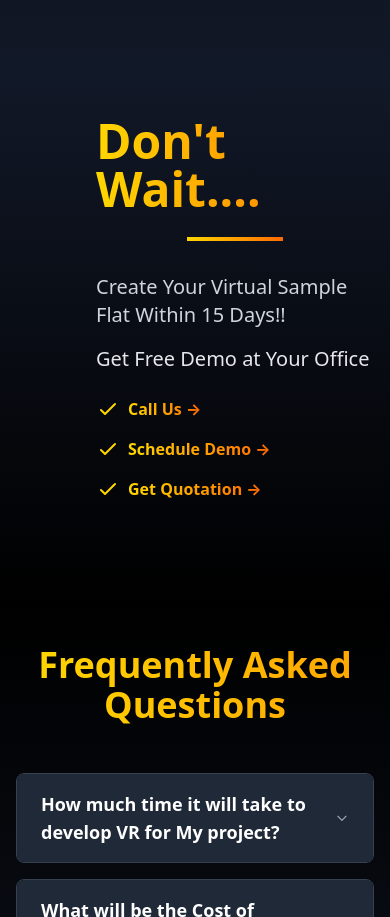
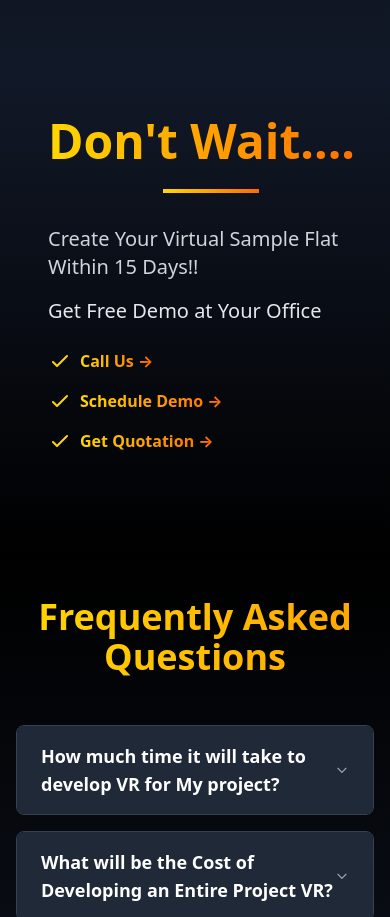
Before and after one commit to ssalvi23/NestVerse, a plain HTML site: page index.html in a window 390 px wide. Shown: the part 3290-4207 px from the top of the page. Drawn offline with nearby package versions, Linux system fonts and the light colour scheme; a web font is replaced by a local one.

Commit message:
responsive issue solved

```diff
--- a/index.html
+++ b/index.html
@@ -291,7 +291,7 @@
 
     <div class="container mx-auto px-4 relative flex items-center justify-between">
         <!-- Main content (left aligned) -->
-        <div class="max-w-4xl text-left mb-16 ml-20">
+        <div class="max-w-4xl text-left mb-16 ml-8">
             <h2 class="text-5xl md:text-6xl font-bold mb-6" style="background: linear-gradient(90deg, #FFD700, #FF6A00); -webkit-background-clip: text; -webkit-text-fill-color: transparent;">
                 Don't Wait....
             </h2>
```
